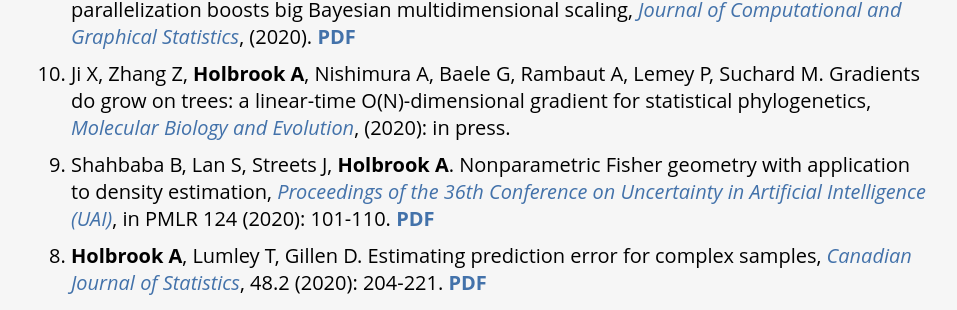
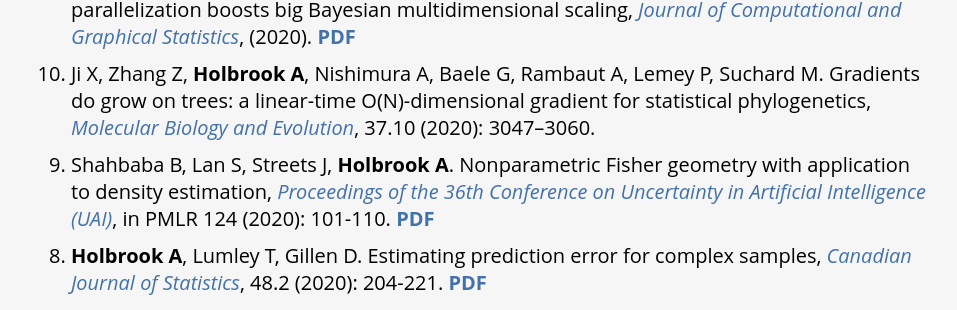
Before and after one commit to andrewjholbrook/andrewjholbrook.github.io, a Jekyll site: the page built from research.html, in a window 1280 px wide. Shown: the part 699-1009 px from the top of the page, without its empty margins (161-1118 px from the left). Built offline with Jekyll 4.4.1, drawn with Linux system fonts in a browser that asks for light colours; a style sheet for code colours, icons or effects is not loaded.

Commit message:
Update research.html

```diff
--- a/research.html
+++ b/research.html
@@ -21,7 +21,7 @@
                     <li> <b>Holbrook A</b>, Loeffler C, Flaxman S, Suchard M. Scalable Bayesian inference for self-excitatory stochastic processes applied to big American gunfire data, <i><a href="https://arxiv.org/abs/2005.10123" target="_blank">arXiv preprint</a></i>, (2020): accepted at Statistics and Computing.
                     <li> <b>Holbrook A</b>, Tustison N, Marquez F, Roberts J, Yassa M, Gillen D. Anterolateral entorhinal cortex thickness as a new biomarker for early detection of Alzheimer’s disease, <i><a href="https://alz-journals.onlinelibrary.wiley.com/doi/full/10.1002/dad2.12068" target="_blank">Alzheimer's & Dementia: Diagnosis, Assessment & Disease Monitoring</a></i>, (2020). <a href="papers/dad2.12068.pdf" target="_blank"><b>PDF</b></a>
                         <li> <b>Holbrook A</b>, Lemey P, Baele G, Dellicour S, Brockmann D, Rambaut A, Suchard M. Massive parallelization boosts big Bayesian multidimensional scaling, <i><a href="https://doi.org/10.1080/10618600.2020.1754226" target="_blank">Journal of Computational and Graphical Statistics</a></i>, (2020). <a href="papers/massive.pdf" target="_blank"><b>PDF</b></a>
-                        <li> Ji X, Zhang Z, <b>Holbrook A</b>, Nishimura A, Baele G, Rambaut A, Lemey P, Suchard M. Gradients do grow on trees: a linear-time O(N)-dimensional gradient for statistical phylogenetics, <i><a href="https://doi.org/10.1093/molbev/msaa130" target="_blank">Molecular Biology and Evolution</a></i>, (2020): in press.
+                        <li> Ji X, Zhang Z, <b>Holbrook A</b>, Nishimura A, Baele G, Rambaut A, Lemey P, Suchard M. Gradients do grow on trees: a linear-time O(N)-dimensional gradient for statistical phylogenetics, <i><a href="https://doi.org/10.1093/molbev/msaa130" target="_blank">Molecular Biology and Evolution</a></i>, 37.10 (2020): 3047–3060.
         <li> Shahbaba B, Lan S, Streets J, <b>Holbrook A</b>. Nonparametric Fisher geometry with application to density estimation, <i><a href="http://proceedings.mlr.press/v124/holbrook20a.html" target="_blank">Proceedings of the 36th Conference on Uncertainty in Artificial Intelligence (UAI)</a></i>, in PMLR 124 (2020): 101-110. <a href="http://www.auai.org/uai2020/proceedings/58_main_paper.pdf" target="_blank"><b>PDF</b></a>
             <li> <b>Holbrook A</b>, Lumley T, Gillen D. Estimating prediction error for complex samples, <i><a href="https://doi.org/10.1002/cjs.11527" target="_blank">Canadian Journal of Statistics</a></i>, 48.2 (2020): 204-221. <a href="papers/HTE.pdf" target="_blank"><b>PDF</b></a>
     <li> Lan S, <b>Holbrook A</b>, Elias G, Fortin N, Ombao H, Shahbaba B. Flexible Bayesian Dynamic Modeling of Correlation and Covariance Matrices, <i><a href="https://projecteuclid.org/euclid.ba/1572858051" target="_blank">Bayesian Analysis</a></i>, 15.4 (2020): 1199-1228. <a href="papers/Lan.pdf" target="_blank"><b>PDF</b></a>
```
